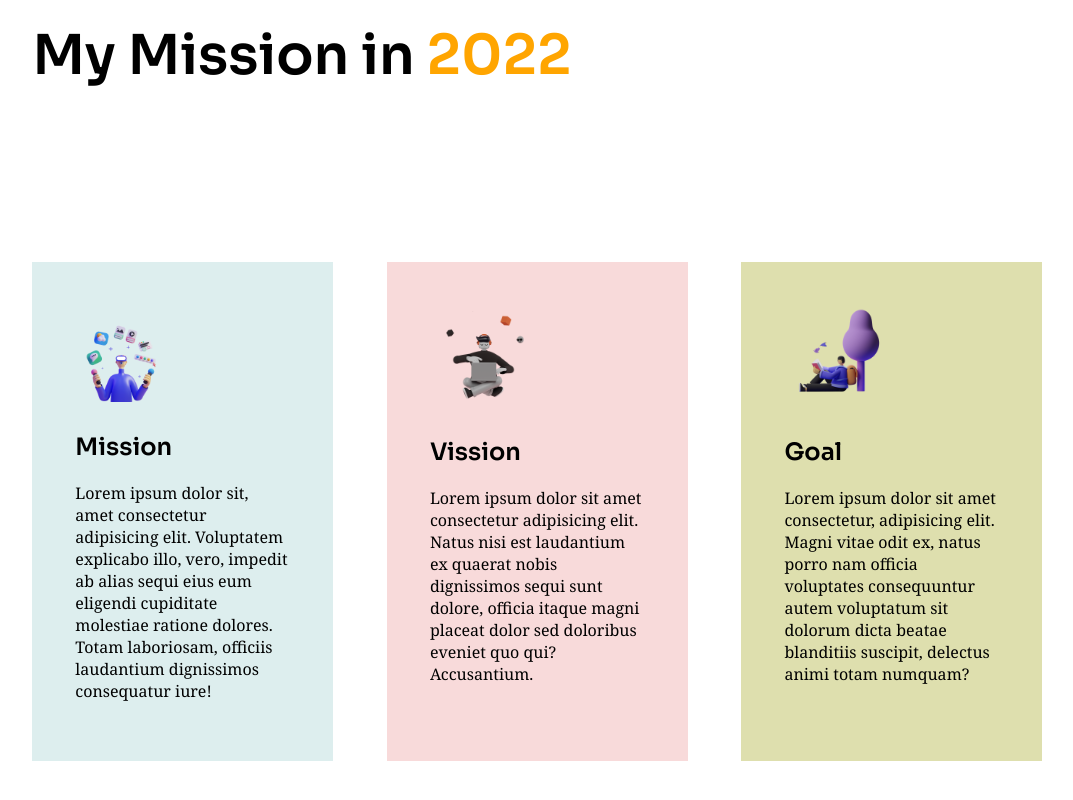
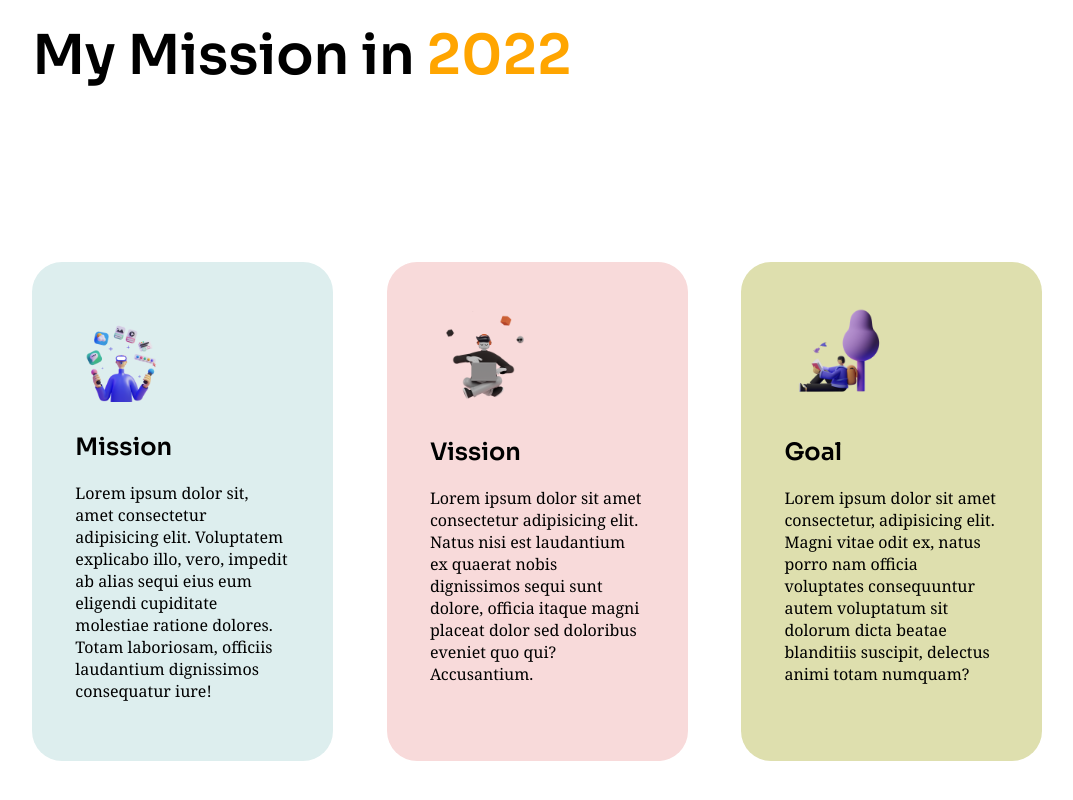
Before and after one commit to sraboni-bhuiyan/personal-website-mission-2022, a plain HTML site: page index.html in a window 1280 px wide. Shown: the part 817-1617 px from the top of the page, without its empty margins (102-1175 px from the left). Drawn offline with Linux system fonts and the light colour scheme.

Commit message:
css modified

```diff
--- a/style.css
+++ b/style.css
@@ -42,7 +42,7 @@ p{
 .my-mission-item{
     margin-right: 5%;
     width: 20%;
-    border-radius: 30spx;
+    border-radius: 30px;
     padding: 4%;
     text-align: left;
 }
```
